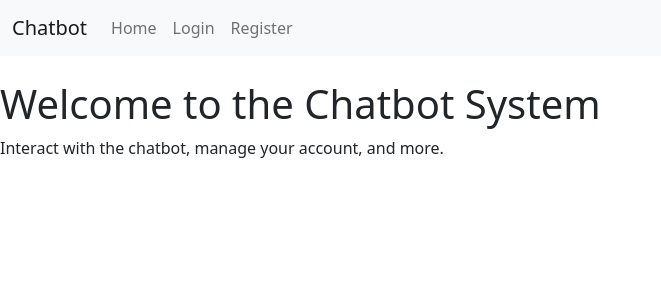
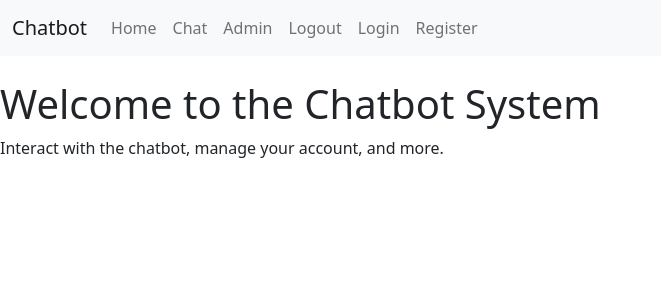
Before and after one commit to Haroldke13/chatapp, a Flask app: page / in a window 1280 px wide. Shown: the top 300 px of the page, without its empty margins (0-661 px from the left). Run offline with Flask 3, Linux system fonts and the light colour scheme; some libraries are stand-ins or nearby versions.

Commit message:
Update index.html

```diff
--- a/templates/index.html
+++ b/templates/index.html
@@ -14,18 +14,18 @@
                 <span class="navbar-toggler-icon"></span>
             </button>
             <div class="collapse navbar-collapse" id="navbarNav">
-                <ul class="navbar-nav">
-                    <li class="nav-item"><a class="nav-link" href="{{ url_for('home') }}">Home</a></li>
-                    {% if current_user.is_authenticated %}
-                        <li class="nav-item"><a class="nav-link" href="{{ url_for('chat') }}">Chat</a></li>
-                        {% if current_user.role == 'Admin' %}
-                            <li class="nav-item"><a class="nav-link" href="{{ url_for('admin') }}">Admin</a></li>
-                        {% endif %}
-                        <li class="nav-item"><a class="nav-link" href="{{ url_for('logout') }}">Logout</a></li>
-                    {% else %}
-                        <li class="nav-item"><a class="nav-link" href="{{ url_for('login') }}">Login</a></li>
-                        <li class="nav-item"><a class="nav-link" href="{{ url_for('register') }}">Register</a></li>
-                    {% endif %}
+               <ul class="navbar-nav">
+                    <li class="nav-item"><a class="nav-link" href="index.html">Home</a></li>
+
+                        <li class="nav-item"><a class="nav-link" href="chat.html">Chat</a></li>
+
+                            <li class="nav-item"><a class="nav-link" href="admin.html">Admin</a></li>
+
+                        <li class="nav-item"><a class="nav-link" href="login.html">Logout</a></li>
+
+                        <li class="nav-item"><a class="nav-link" href="login.html">Login</a></li>
+                        <li class="nav-item"><a class="nav-link" href="register.html">Register</a></li>
+
                 </ul>
             </div>
         </div>
```
